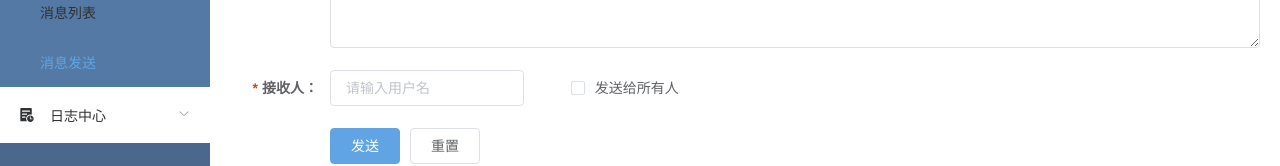
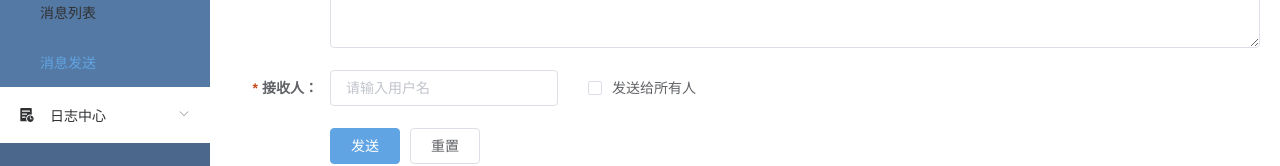
Before and after one commit to Cecilia384/rjxmgl_project, a Vue app in the folder xzs-admin/: page /#/message/send in a window 1280 px wide. Shown: the part 399-565 px from the top of the page. Built offline with nearby package versions, Linux system fonts and the light colour scheme.

Commit message:
21:42 commit

```diff
--- a/xzs-admin/src/views/message/send.vue
+++ b/xzs-admin/src/views/message/send.vue
@@ -9,8 +9,6 @@
         <el-input type="textarea" rows="13"  v-model="form.content"></el-input>
       </el-form-item>
       <el-form-item label="接收人：" required label-width="100px">
-        <el-row>
-          <el-col :span="5">
         <el-select v-model="form.receiveUserIds" multiple filterable remote reserve-keyword
                    placeholder="请输入用户名"
                    :remote-method="getUserByUserName"
@@ -18,11 +16,7 @@
                    :disabled="form.sendToAllUsers">
           <el-option v-for="item in options" :key="item.value" :label="item.name" :value="item.value"/>
         </el-select>
-          </el-col>
-          <el-col :span="4" style="text-align: right;">
-            <el-checkbox v-model="form.sendToAllUsers">发送给所有人</el-checkbox>
-          </el-col>
-        </el-row>
+        <el-checkbox v-model="form.sendToAllUsers" style="margin-left: 30px">发送给所有人</el-checkbox>
       </el-form-item>
       <el-form-item>
         <el-button type="primary" @click="submitForm">发送</el-button>
@@ -59,15 +53,6 @@ export default {
       }
     }
   },
-  // watch: {
-  //   'form.sendToAllUsers': function (val) {
-  //     if (val) {
-  //       this.$refs.form.clearValidate('receiveUserIds')
-  //       this.$refs.form.clearValidate('sendToAllUsers')
-  //       this.form.receiveUserIds = []
-  //     }
-  //   }
-  // },
   created () {
   },
   methods: {
@@ -112,7 +97,8 @@ export default {
       this.form = {
         title: '',
         content: '',
-        receiveUserIds: []
+        receiveUserIds: [],
+        sendToAllUsers: false
       }
       this.form.id = lastId
     },
```
Also changed, not shown: 2 other files (tests, documents, lock files or other folders). Lines whose indentation alone changed are shown as unchanged.
